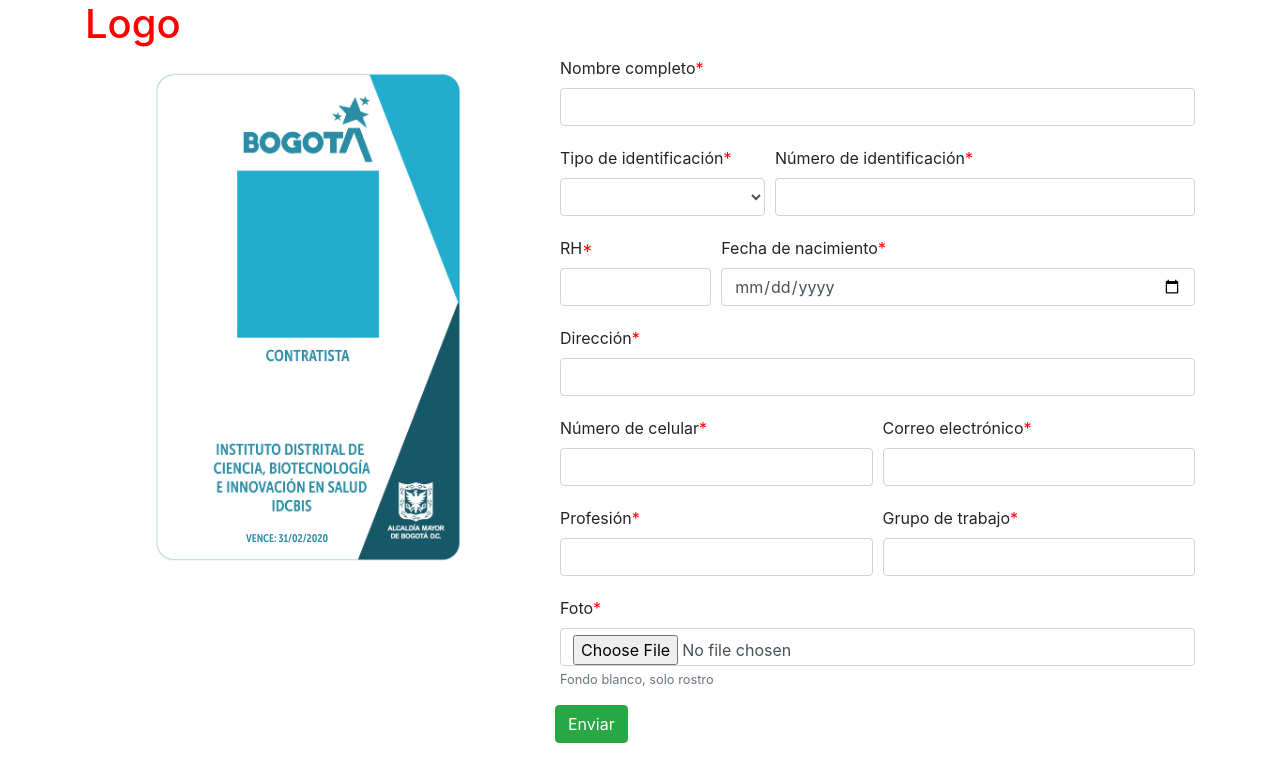
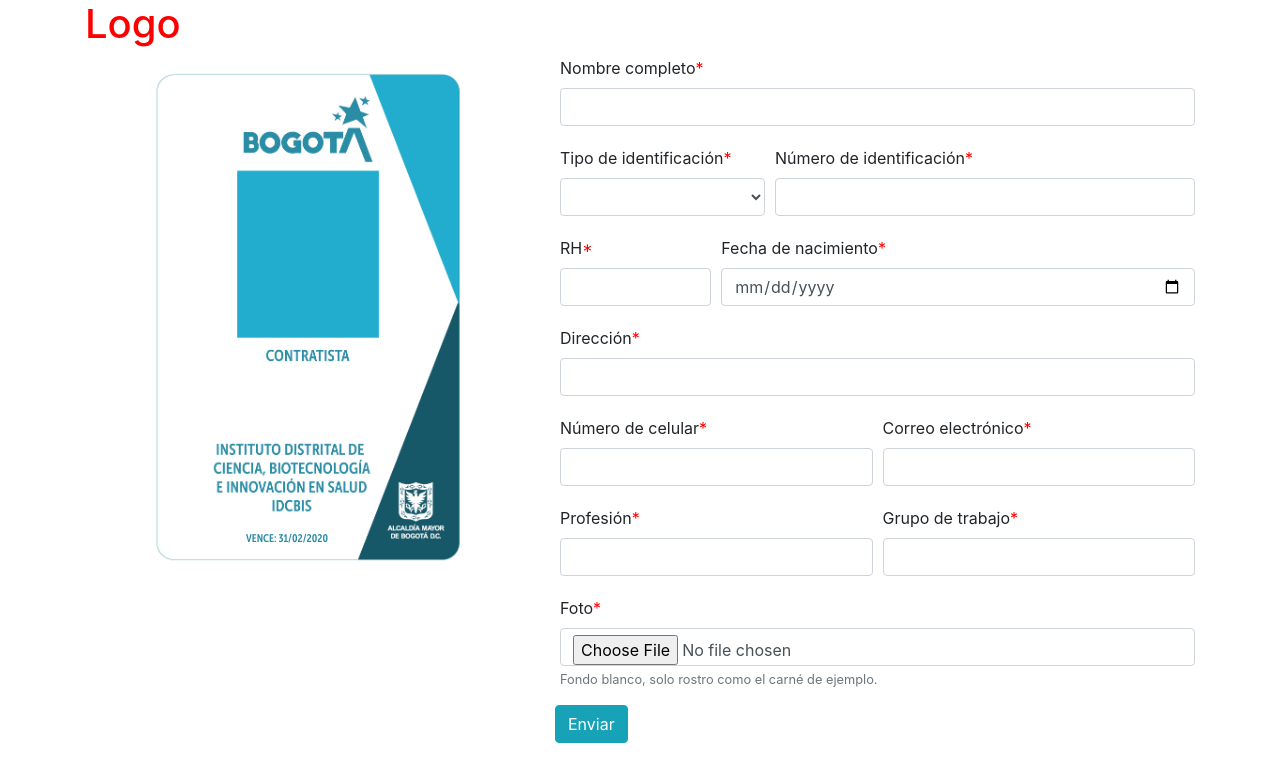
Before and after one commit to helbertoro/badge, a React (Create React App) app: page / in a window 1280 px wide. Shown: the top 782 px of the page. Built offline with nearby package versions, Linux system fonts and the light colour scheme.

Commit message:
React router dom

```diff
--- a/package.json
+++ b/package.json
@@ -1,5 +1,6 @@
 {
   "name": "form-carnet",
+  "homepage": "http://contratistas.idcbis.org.co/carnet/",
   "version": "0.1.0",
   "private": true,
   "dependencies": {
@@ -9,6 +10,7 @@
     "bootstrap": "^4.4.1",
     "react": "^16.12.0",
     "react-dom": "^16.12.0",
+    "react-router-dom": "^5.1.2",
     "react-scripts": "3.4.0"
   },
   "scripts": {
--- a/src/components/Form.jsx
+++ b/src/components/Form.jsx
@@ -40,10 +40,13 @@
       }
     }
 
-    return this.handleFetchSubmit()
+    document.getElementById("carneForm").submit();
+
+    return 'ok';
+    /* return this.handleFetchSubmit() */
   }
 
-  handleFetchSubmit() {
+  /* handleFetchSubmit() {
     var url = 'http://contratistas.idcbis.org.co/api/carne';
     var data = this.state;
 
@@ -57,7 +60,7 @@
     .then(res => console.log('Success:', res))
     .catch(error => console.error('Error:', error));
 
-  }
+  } */
 
   render() {
     return (
@@ -83,7 +86,7 @@
           </div>
         </div>
         <div className="col-7">
-          <form onSubmit={this.handleSubmit}>
+          <form action="http://contratistas.idcbis.org.co/api/carne" onSubmit={this.handleSubmit} id="carneForm" method="post" enctype="multipart/form-data">
             <div className="form-row">
               {FormInputs.inputs.map((item, id) => (
 
@@ -107,7 +110,7 @@
 
               ))}
 
-              <button className="btn btn-success" type="submit">Enviar</button>
+              <button className="btn btn-info" type="submit">Enviar</button>
             </div>
           </form>
         </div>
--- /dev/null
+++ b/src/routes/App.js
@@ -0,0 +1,14 @@
+import React from 'react';
+import { BrowserRouter, Switch, Route } from 'react-router-dom';
+import Home from '../containers/Home';
+
+const App = () => (
+  <BrowserRouter>
+    <Switch>
+      <Route exact path="/" component={Home} />
+      <Route exact path="/gracias" component={Home} />
+    </Switch>
+  </BrowserRouter>
+)
+
+export default App;
--- a/src/utils/FormInputs.js
+++ b/src/utils/FormInputs.js
@@ -10,7 +10,7 @@
     },
     {
       label: 'Tipo de identificación',
-      name: 'type_identification',
+      name: 'typeIdentification',
       type: 'select',
       options: [
         {
@@ -91,7 +91,7 @@
     },
     {
       label: 'Grupo de trabajo',
-      name: 'workgroup',
+      name: 'workGroup',
       type: 'text',
       options: {},
       size: '6',
@@ -103,7 +103,7 @@
       type: 'file',
       options: {},
       size: '12',
-      helper: 'Fondo blanco, solo rostro'
+      helper: 'Fondo blanco, solo rostro como el carné de ejemplo.'
     },
   ]
 }
```
Also changed, not shown: src/containers/Home.js (renamed from src/components/App.js, +4 -4 lines), src/index.js (+5 -2 lines), src/styles/Home.sass (renamed from src/styles/App.sass), 1 other file (tests, documents, lock files or other folders).
